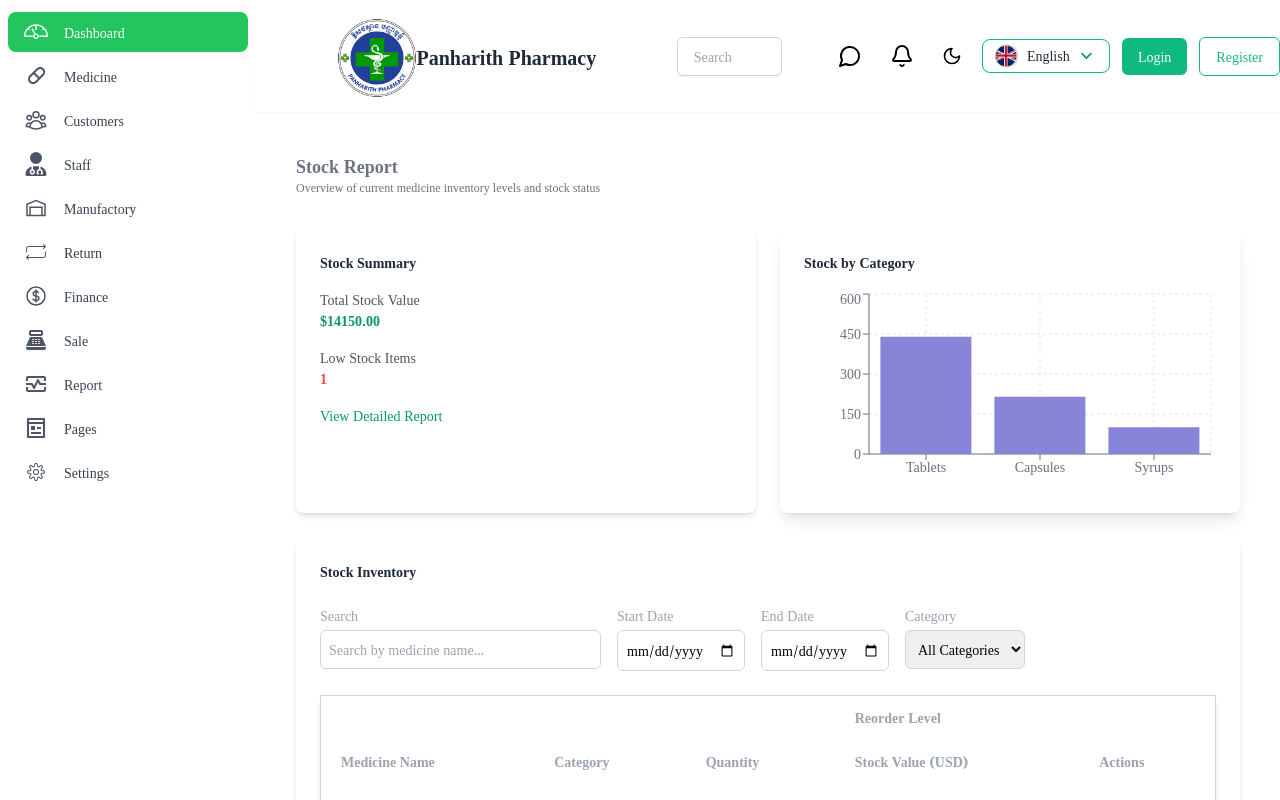
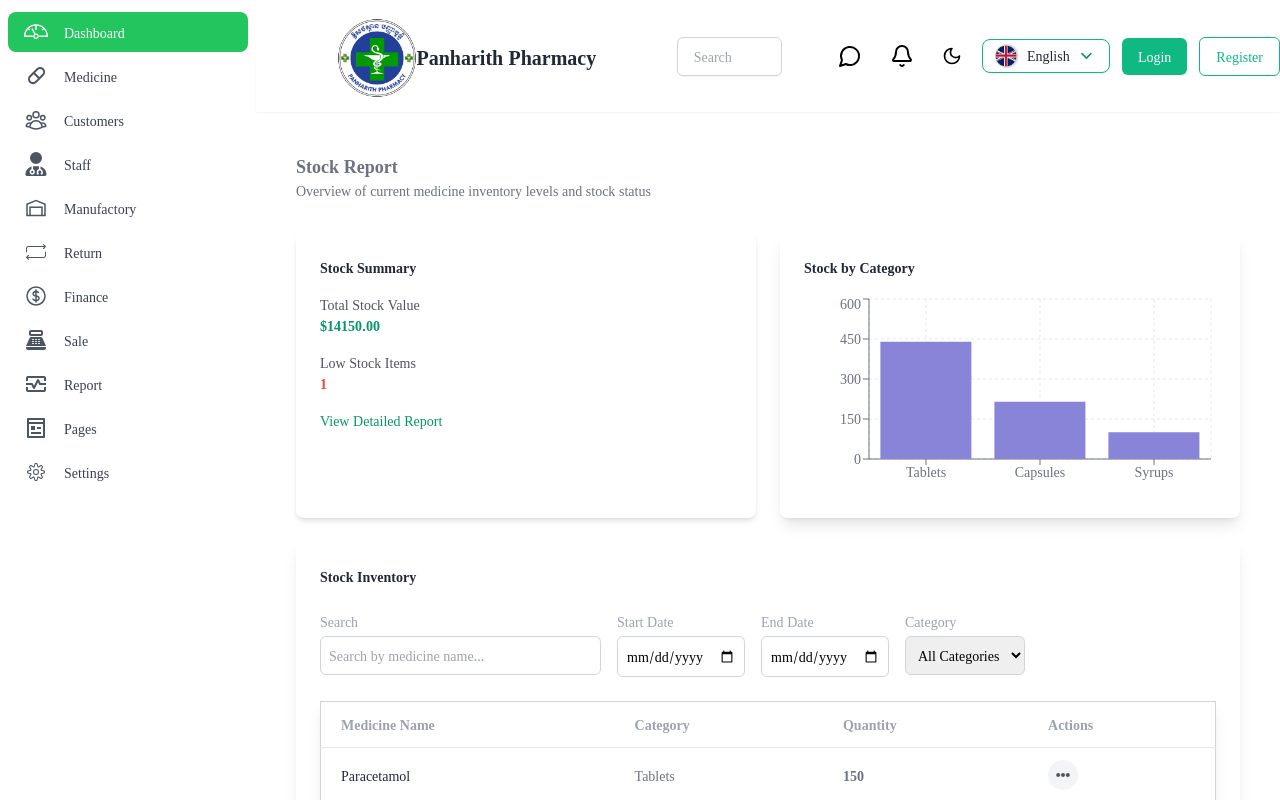
Before and after one commit to Kimthoy/Pharmacy-Management, a React (Create React App) app: page /stockreport in a window 1280 px wide. Built offline with nearby package versions, Linux system fonts and the light colour scheme.

Commit message:
modified

```diff
--- a/src/pages/profile/ProfileDashboard.jsx
+++ b/src/pages/profile/ProfileDashboard.jsx
@@ -35,7 +35,7 @@ const ProfileDashboard = () => {
 
   return (
     <div className="mb-10">
-      <div className="fixed  bg-white shadow-md w-full h-11 top-0 left-0">
+      <div className="fixed  bg-white sm:shadow-lg w-full h-11 top-0 left-0">
         <div
           className="flex hover:text-green-600 cursor-pointer"
           onClick={handleGoBack}
@@ -45,7 +45,7 @@ const ProfileDashboard = () => {
         </div>
       </div>
       <div
-        className={`flex-1 p-6 overflow-auto min-h-screen ${
+        className={`flex-1 sm:p-6 mt-4 overflow-auto min-h-screen ${
           theme === "dark" ? "bg-gray-900 text-white" : "bg-white text-gray-900"
         }`}
       >
@@ -78,9 +78,9 @@ const ProfileDashboard = () => {
           </div>
         </div>
 
-        <div className="mt-6 space-y-4 mb-8">
-          <ul className="divide-y divide-gray-200 dark:divide-gray-700">
-            <li className="flex items-center bg-gray-200 mb-2 p-4 cursor-pointer hover:bg-gray-100 dark:hover:bg-gray-700 rounded-md">
+        <div className="mt-6  mb-8">
+          <ul className="  divide-gray-200 dark:divide-gray-700">
+            <li className="w-full flex items-center bg-gray-200 mb-2 p-4 cursor-pointer hover:bg-gray-100 dark:hover:bg-gray-700 rounded-md">
               <UserCircle className="w-5 h-5 text-green-600 mr-3" />
               <span className="text-green-500">Profile</span>
             </li>
--- a/src/pages/report/ReportStock.jsx
+++ b/src/pages/report/ReportStock.jsx
@@ -160,13 +160,13 @@ const StockReport = () => {
   );
 
   return (
-    <div className="sm:p-6 mb-20 bg-white dark:bg-gray-900 min-h-screen">
+    <div className="sm:p-6 mb-24 bg-white dark:bg-gray-900 min-h-screen">
       {/* Stock Report Section */}
       <section className="mb-8">
         <h2 className="sm:text-lg text-md font-bold text-gray-500 dark:text-gray-200">
           {t("stockreport.StockReportTitle")}
         </h2>
-        <p className="text-gray-500 text-xs dark:text-gray-300">
+        <p className="text-gray-500 text-md dark:text-gray-300">
           {t("stockreport.StockReportDesc")}
         </p>
       </section>
@@ -199,7 +199,7 @@ const StockReport = () => {
         </div>
 
         {/* Stock by Category Chart */}
-        <div className="bg-white dark:bg-gray-800 p-6 shadow-lg dark:shadow-gray-700 rounded-lg">
+        <div className="bg-white dark:bg-gray-800 sm:p-6 sm:shadow-lg dark:shadow-gray-700 sm:rounded-lg">
           <h3 className="text-md font-semibold text-gray-800 dark:text-gray-200 mb-4">
             {t("stockreport.StockByCategory")}
           </h3>
@@ -231,7 +231,7 @@ const StockReport = () => {
       </div>
 
       {/* Stock Inventory Section */}
-      <div className="bg-white dark:bg-gray-800 sm:p-6 sm:shadow-md dark:shadow-gray-700 sm:rounded-lg mt-6">
+      <div className="bg-white dark:bg-gray-800 sm:p-6 sm:shadow-lg dark:shadow-gray-700 sm:rounded-lg mt-6">
         <h3 className="text-md font-semibold text-gray-800 dark:text-gray-200 mb-6">
           {t("stockreport.StockInventory")}
         </h3>
@@ -241,7 +241,7 @@ const StockReport = () => {
           <div>
             <label
               htmlFor="search"
-              className="block  text-gray-400 dark:text-gray-300 mb-1 text-sm"
+              className="block  text-gray-400 dark:text-gray-300 mb-1 text-md"
             >
               {t("stockreport.Search")}
             </label>
@@ -259,7 +259,7 @@ const StockReport = () => {
           <div>
             <label
               htmlFor="startDate"
-              className="block text-gray-400 dark:text-gray-300 mb-1 text-sm"
+              className="block text-gray-400 dark:text-gray-300 mb-1 text-md"
             >
               {t("stockreport.StartDate")}
             </label>
@@ -276,7 +276,7 @@ const StockReport = () => {
           <div>
             <label
               htmlFor="endDate"
-              className="block text-gray-400 dark:text-gray-300 mb-1 text-sm"
+              className="block text-gray-400 dark:text-gray-300 mb-1 text-md"
             >
               {t("stockreport.EndDate")}
             </label>
@@ -293,7 +293,7 @@ const StockReport = () => {
           <div>
             <label
               htmlFor="category"
-              className="block text-gray-400 dark:text-gray-300 mb-1 text-sm"
+              className="block text-gray-400 dark:text-gray-300 mb-1 text-md"
             >
               {t("stockreport.Category")}
             </label>
@@ -315,28 +315,20 @@ const StockReport = () => {
         </div>
 
         {/* Stock table */}
-        <table className="w-full bg-white dark:bg-gray-800 sm:shadow-md dark:shadow-gray-700 sm:rounded-lg border border-gray-300 dark:border-gray-600">
+        <table className="sm:w-full w-[420px] bg-white dark:bg-gray-800 sm:shadow-lg dark:shadow-gray-700 sm:rounded-lg border border-gray-300 dark:border-gray-600">
           <thead>
             <tr className="border-b border-gray-200 dark:border-gray-600">
-              <th className="px-5 py-3 text-left text-gray-400 dark:text-gray-300 text-sm">
+              <th className="px-5 py-3 text-left text-gray-400 dark:text-gray-300 text-md">
                 {t("stockreport.MedicineName")}
               </th>
-              <th className="px-5 py-3 text-left text-gray-400 dark:text-gray-300 text-sm">
+              <th className="px-5 py-3 text-left text-gray-400 dark:text-gray-300 text-md">
                 {t("stockreport.Category")}
               </th>
-              <th className="px-5 py-3 text-left text-gray-400 dark:text-gray-300 text-sm">
+              <th className="px-5 py-3 text-left text-gray-400 dark:text-gray-300 text-md">
                 {t("stockreport.Quantity")}
               </th>
-              <th className="sm:flex hidden px-5 py-3 text-left text-gray-400 dark:text-gray-300 text-sm">
-                {t("stockreport.ReorderLevel")}
-              </th>
-              <th className="sm:flex hidden px-5 py-3 text-left text-gray-400 dark:text-gray-300 text-sm">
-                {t("stockreport.StockValue")}
-              </th>
-              <th className="sm:flex hidden px-5 py-3 text-left text-gray-400 dark:text-gray-300 text-sm">
-                {t("stockreport.LastUpdated")}
-              </th>
-              <th className="px-5 py-3 text-left text-gray-400 dark:text-gray-300 text-sm">
+
+              <th className="px-5 py-3 text-left text-gray-400 dark:text-gray-300 text-md">
                 {t("stockreport.Actions")}
               </th>
             </tr>
@@ -347,14 +339,14 @@ const StockReport = () => {
                 key={item.id}
                 className="border-b border-gray-200 dark:border-gray-600"
               >
-                <td className="px-5 py-4 text-gray-800 dark:text-gray-200 font-medium">
+                <td className="px-5 py-3 text-gray-800 dark:text-gray-200 font-medium">
                   {item.medicine_name}
                 </td>
-                <td className="px-5 py-4 text-gray-500 dark:text-gray-300">
+                <td className="px-5 py-3 text-gray-500 dark:text-gray-300">
                   {item.category}
                 </td>
                 <td
-                  className={`px-5 py-4 font-semibold ${
+                  className={`px-5 py-3 font-semibold ${
                     item.quantity <= item.reorder_level
                       ? "text-red-500 dark:text-red-400"
                       : "text-gray-500 dark:text-gray-300"
@@ -362,16 +354,8 @@ const StockReport = () => {
                 >
                   {item.quantity}
                 </td>
-                <td className="sm:flex hidden px-5 py-4 text-gray-500 dark:text-gray-300">
-                  {item.reorder_level}
-                </td>
-                <td className="sm:flex hidden px-5 py-4 text-gray-500 dark:text-gray-300">
-                  ${item.stock_value}
-                </td>
-                <td className="sm:flex hidden px-5 py-4 text-gray-500 dark:text-gray-300">
-                  {item.last_updated}
-                </td>
-                <td className="px-5 py-4 relative">
+
+                <td className="px-5 py-3 relative">
                   <button
                     ref={menuRef}
                     className="p-2 bg-gray-100 dark:bg-gray-700 rounded-full hover:bg-gray-200 dark:hover:bg-gray-600 text-gray-600 dark:text-gray-300"
@@ -383,7 +367,7 @@ const StockReport = () => {
                     <FaEllipsisH />
                   </button>
                   {openMenu === item.id && (
-                    <div className="absolute z-10 right-16 top-2 w-36 bg-gray-100 dark:bg-gray-800 border border-gray-200 dark:border-gray-600 rounded-md shadow-md dark:shadow-gray-700">
+                    <div className="absolute z-10 sm:right-[230px] right-[87px] sm:top-4 top-5 sm:w-44 w-40 bg-gray-100 dark:bg-gray-800 border border-gray-200 dark:border-gray-600 rounded-md shadow-md dark:shadow-gray-700">
                       <button className="flex items-center w-full text-left text-gray-600 dark:text-gray-200 py-2 px-3 hover:rounded-md hover:bg-emerald-500 hover:text-white dark:hover:bg-emerald-400 dark:hover:text-white">
                         <BiShow className="mr-2" />
                         {t("stockreport.ViewDetails")}
@@ -409,7 +393,7 @@ const StockReport = () => {
           <div className="sm:flex hidden items-center gap-2">
             <label
               htmlFor="rowsPerPage"
-              className="text-gray-400 dark:text-gray-300 text-sm"
+              className="text-gray-400 dark:text-gray-300 text-md"
             >
               {t("stockreport.RowsPerPage")}
             </label>
@@ -432,7 +416,7 @@ const StockReport = () => {
           </div>
           <div className="flex items-center gap-3">
             <button
-              className="px-3 py-1 border border-gray-300 dark:border-gray-600 rounded-md text-gray-400 dark:text-gray-300 text-sm hover:bg-gray-100 dark:hover:bg-gray-700 disabled:opacity-50"
+              className="px-3 py-1 border border-gray-300 dark:border-gray-600 rounded-md text-gray-400 dark:text-gray-300 text-md hover:bg-gray-100 dark:hover:bg-gray-700 disabled:opacity-50"
               onClick={() =>
                 setPagination((prev) => ({
                   ...prev,
@@ -443,12 +427,12 @@ const StockReport = () => {
             >
               {t("stockreport.Previous")}
             </button>
-            <span className="text-gray-400 dark:text-gray-300 text-sm">
+            <span className="text-gray-400 dark:text-gray-300 text-md">
               {t("stockreport.Page")} {pagination.currentPage}{" "}
               {t("stockreport.Of")} {totalPages}
             </span>
             <button
-              className="px-3 py-1 border border-gray-300 dark:border-gray-600 rounded-md text-gray-400 dark:text-gray-300 text-sm hover:bg-gray-100 dark:hover:bg-gray-700 disabled:opacity-50"
+              className="px-3 py-1 border border-gray-300 dark:border-gray-600 rounded-md text-gray-400 dark:text-gray-300 text-md hover:bg-gray-100 dark:hover:bg-gray-700 disabled:opacity-50"
               onClick={() =>
                 setPagination((prev) => ({
                   ...prev,
```
